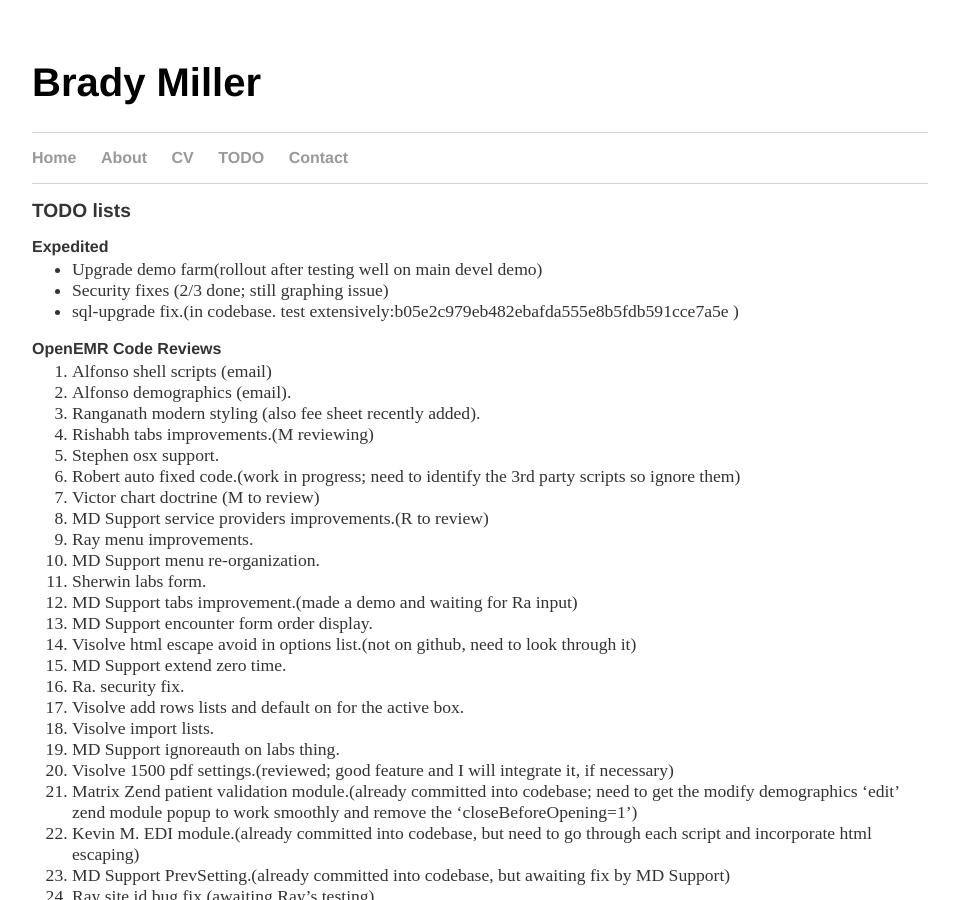
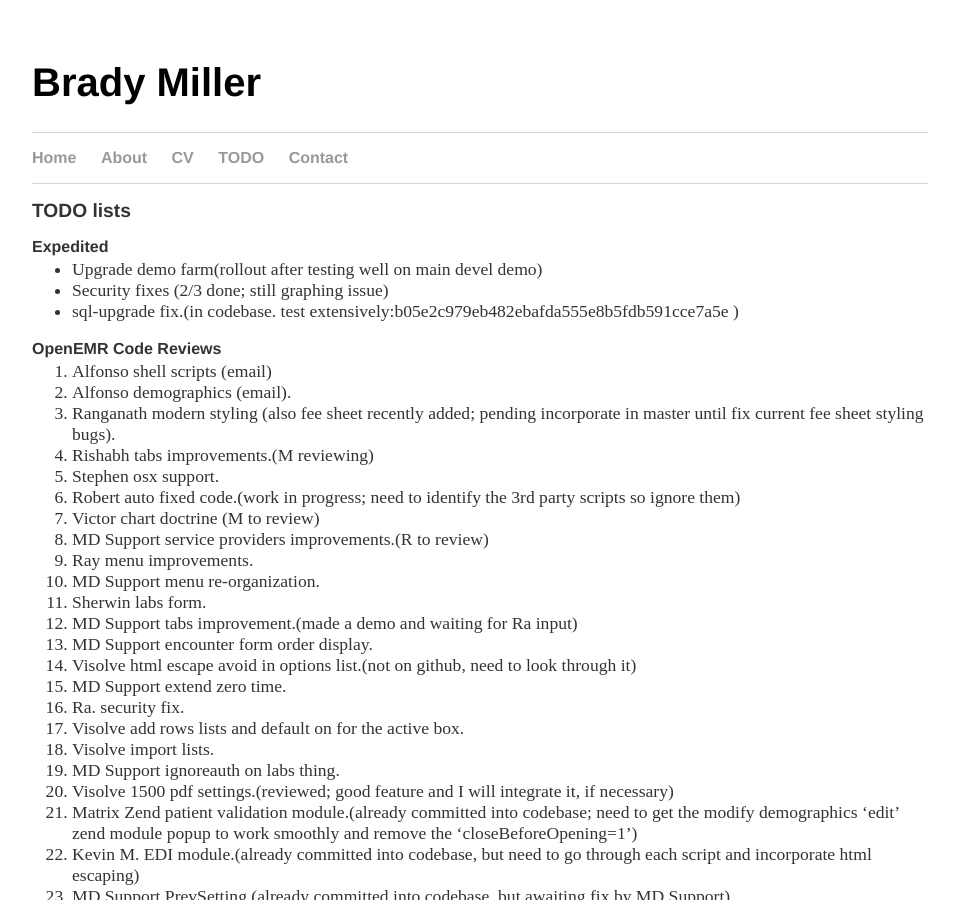
Before and after one commit to bradymiller/bradymiller.github.io, a Jekyll site: the page built from todo/index.md, in a window 1280 px wide and 900 px high. Shown: the whole window, without its empty margins (160-1119 px from the left). Built offline with Jekyll 4.4.1, drawn with Linux system fonts in a browser that asks for light colours; our own code applies the rules of GitHub Pages for plain Markdown files.

Commit message:
Update index.md

```diff
--- a/todo/index.md
+++ b/todo/index.md
@@ -11,7 +11,7 @@
 ### OpenEMR Code Reviews
 1. Alfonso shell scripts (email)
 1. Alfonso demographics (email).
-1. Ranganath modern styling (also fee sheet recently added).
+1. Ranganath modern styling (also fee sheet recently added; pending incorporate in master until fix current fee sheet styling bugs).
 1. Rishabh tabs improvements.(M reviewing)
 1. Stephen osx support.
 1. Robert auto fixed code.(work in progress; need to identify the 3rd party scripts so ignore them)
```
